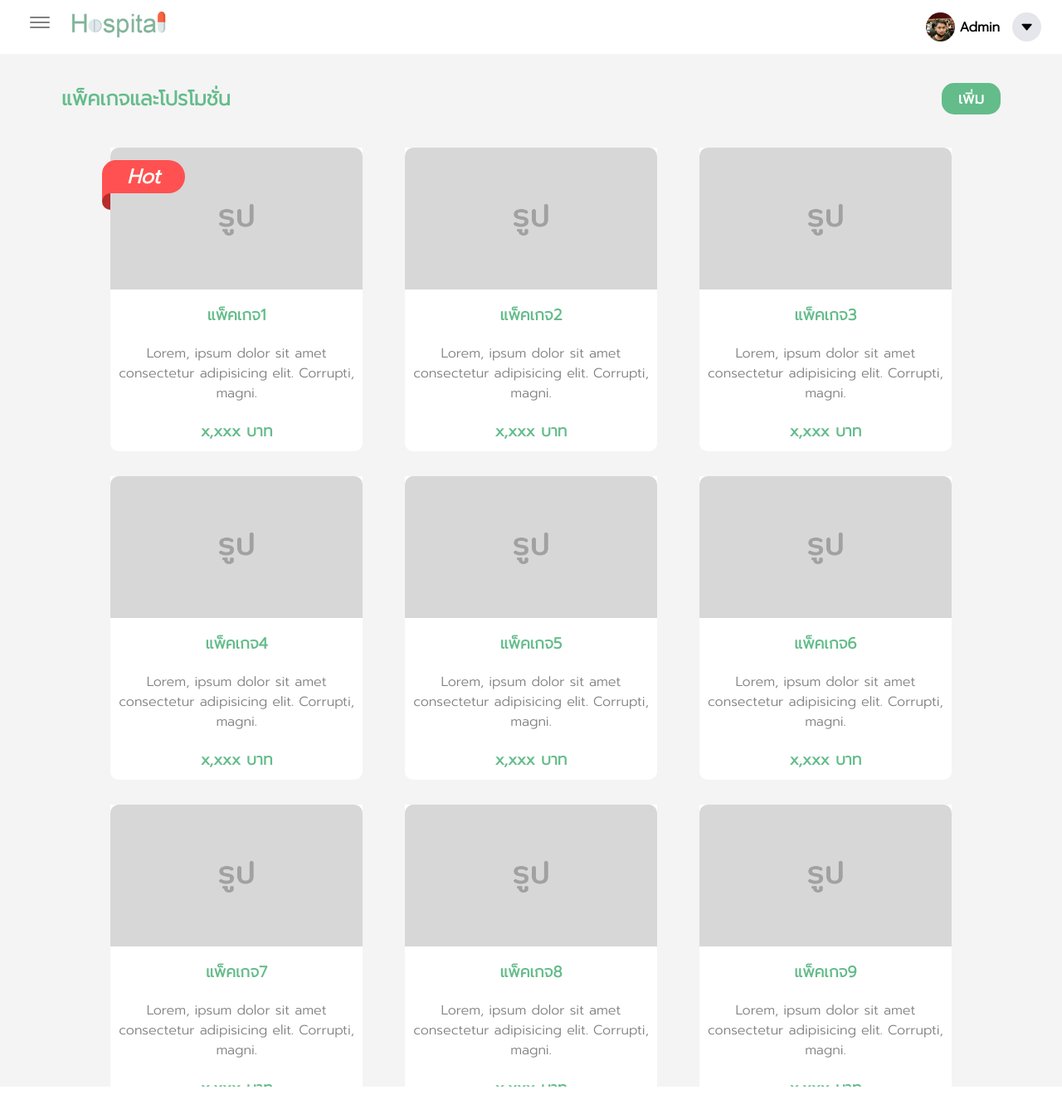
After one commit to yoki31/FPPY.github.io, a Django app: page /mpromotion in a window 1280 px wide. The commit adds this page. Shown: the top 1349 px of the page at 83% size. Run offline with Django 3.2, Linux system fonts and the light colour scheme.

Commit message:
add mpromotion.html

```diff
--- /dev/null
+++ b/doctors/templates/doctors/mpromotion.html
@@ -0,0 +1,109 @@
+{% extends "doctors/adlayout.html" %}
+{% load static %}
+
+{% block head %}
+    <link rel="Stylesheet" href="{% static 'css/style-promotion.css' %}">
+{% endblock %}
+
+{% block content %}
+
+    <div class="header-promotion-menu">
+        <h2>แพ็คเกจและโปรโมชั่น</h2>
+        <a href="#"><h3>เพิ่ม</h3></a>
+    </div>
+
+    <div class="promotion-card-area-all">
+        <div class="row">
+            <a href="#" class="promotion-card">
+                <i>Hot</i>
+                <img src="{% static 'images/pic.jpg' %}">
+                <h3>แพ็คเกจ1</h3>
+                <div class="details">
+                    <p>Lorem, ipsum dolor sit amet consectetur adipisicing elit. Corrupti, magni.</p>
+                </div>
+                <h3>x,xxx บาท</h3>
+            </a>
+
+            <a href="#" class="promotion-card">
+                <img src="{% static 'images/pic.jpg' %}">
+                <h3>แพ็คเกจ2</h3>
+                <div class="details">
+                    <p>Lorem, ipsum dolor sit amet consectetur adipisicing elit. Corrupti, magni.</p>
+                </div>
+                <h3>x,xxx บาท</h3>
+            </a>
+
+            <a href="#" class="promotion-card">
+                <img src="{% static 'images/pic.jpg' %}">
+                <h3>แพ็คเกจ3</h3>
+                <div class="details">
+                    <p>Lorem, ipsum dolor sit amet consectetur adipisicing elit. Corrupti, magni.</p>
+                </div>
+                <h3>x,xxx บาท</h3>
+            </a>
+        </div>
+
+
+
+        <div class="row">
+            <a href="#" class="promotion-card">
+                <img src="{% static 'images/pic.jpg' %}">
+                <h3>แพ็คเกจ4</h3>
+                <div class="details">
+                    <p>Lorem, ipsum dolor sit amet consectetur adipisicing elit. Corrupti, magni.</p>
+                </div>
+                <h3>x,xxx บาท</h3>
+            </a>
+
+            <a href="#" class="promotion-card">
+                <img src="{% static 'images/pic.jpg' %}">
+                <h3>แพ็คเกจ5</h3>
+                <div class="details">
+                    <p>Lorem, ipsum dolor sit amet consectetur adipisicing elit. Corrupti, magni.</p>
+                </div>
+                <h3>x,xxx บาท</h3>
+            </a>
+
+            <a href="#" class="promotion-card">
+                <img src="{% static 'images/pic.jpg' %}">
+                <h3>แพ็คเกจ6</h3>
+                <div class="details">
+                    <p>Lorem, ipsum dolor sit amet consectetur adipisicing elit. Corrupti, magni.</p>
+                </div>
+                <h3>x,xxx บาท</h3>
+            </a>
+        </div>
+
+
+
+        <div class="row">
+            <a href="#" class="promotion-card">
+                <img src="{% static 'images/pic.jpg' %}">
+                <h3>แพ็คเกจ7</h3>
+                <div class="details">
+                    <p>Lorem, ipsum dolor sit amet consectetur adipisicing elit. Corrupti, magni.</p>
+                </div>
+                <h3>x,xxx บาท</h3>
+            </a>
+
+            <a href="#" class="promotion-card">
+                <img src="{% static 'images/pic.jpg' %}">
+                <h3>แพ็คเกจ8</h3>
+                <div class="details">
+                    <p>Lorem, ipsum dolor sit amet consectetur adipisicing elit. Corrupti, magni.</p>
+                </div>
+                <h3>x,xxx บาท</h3>
+            </a>
+
+            <a href="#" class="promotion-card">
+                <img src="{% static 'images/pic.jpg' %}">
+                <h3>แพ็คเกจ9</h3>
+                <div class="details">
+                    <p>Lorem, ipsum dolor sit amet consectetur adipisicing elit. Corrupti, magni.</p>
+                </div>
+                <h3>x,xxx บาท</h3>
+            </a>
+        </div>
+    </div>
+
+{% endblock %}
--- a/doctors/urls.py
+++ b/doctors/urls.py
@@ -22,6 +22,7 @@ urlpatterns = [
     # admin
     path('mhealthblog', views.mhealthblog, name="mhealthblog"),
     path('mnews', views.mnews, name="mnews"),
+    path('mpromotion', views.mpromotion, name="mpromotion"),
     path('mdoctor', views.mdoctor, name="mdoctor"),
 
     path('edithealthblog', views.edithealthblog, name="edithealthblog"), #เดี๋ยวต้องมาแก้pathให้ตามในรายงาน มันแบ่งตามหน้าย่อยนี่จำไม่ได้ว่าเขียนยังไง
--- a/doctors/views.py
+++ b/doctors/views.py
@@ -52,6 +52,9 @@ def mnews(request):
 def mdoctor(request):
     return render(request, "doctors/mdoctor.html")
 
+def mpromotion(request):
+    return render(request, "doctors/mpromotion.html")
+
 # มันต้องแตกตามหน้าย่อย ต้องส่งหัวข้อ รูป เนื้อหาเข้าไป จำไม่ได้ ฝากทำหน่อย
 def edithealthblog(request):
     return render(request, "doctors/edithealthblog.html")
--- a/static/css/style-mhealthblog.css
+++ b/static/css/style-mhealthblog.css
@@ -1,5 +1,5 @@
 @import url("https://fonts.googleapis.com/css2?family=Prompt:wght@300&display=swap");
-/* mhealthblog and uhealthblog and healthblog */
+/* mhealthblog and uhealthblog and healthblog and mnews and unews and news */
 .area-content {
   background-color: #f4f4f4;
   display: flex;
--- /dev/null
+++ b/static/css/style-promotion.css
@@ -0,0 +1,107 @@
+@import url("https://fonts.googleapis.com/css2?family=Prompt:wght@300&display=swap");
+/* mhealthblog and uhealthblog and healthblog and mnews and unews and news */
+.area-content {
+  background-color: #f4f4f4;
+  display: flex;
+  height: 91vh;
+  width: 100%;
+  overflow: hidden;
+  overflow-y: scroll;
+  justify-content: flex-start;
+  align-items: center;
+  text-align: center;
+  flex-direction: column; }
+  .area-content .header-promotion-menu {
+    display: flex;
+    margin: 15px;
+    width: 90%;
+    justify-content: space-between;
+    align-items: center;
+    text-align: center;
+    padding: 10px; }
+    .area-content .header-promotion-menu h2 {
+      color: #63bc8a; }
+    .area-content .header-promotion-menu a {
+      position: relative;
+      display: inline-block;
+      padding: 5px 20px;
+      background: #63bc8a;
+      color: white;
+      border-radius: 15px;
+      text-decoration: none;
+      margin-top: 10px;
+      margin-bottom: 10px;
+      transition: 100ms; }
+    .area-content .header-promotion-menu a:hover {
+      background: #56cc89; }
+  .area-content .promotion-card-area-all {
+    width: 80%;
+    display: flex;
+    flex-direction: column;
+    justify-content: space-between;
+    align-items: center;
+    text-align: center; }
+    .area-content .promotion-card-area-all .row {
+      width: 100%;
+      margin-bottom: 20px;
+      padding: 5px;
+      display: flex;
+      justify-content: space-between; }
+      .area-content .promotion-card-area-all .row .promotion-card {
+        text-decoration: none;
+        width: 30%;
+        background-color: white;
+        border-bottom-left-radius: 10px;
+        border-bottom-right-radius: 10px;
+        transition: 300ms;
+        position: relative; }
+        .area-content .promotion-card-area-all .row .promotion-card i {
+          position: absolute;
+          top: 15px;
+          left: -10px;
+          width: 100px;
+          height: 40px;
+          background-color: #ff5151;
+          border-radius: 30px;
+          border-bottom-left-radius: 0;
+          border-top-left-radius: 25px;
+          display: flex;
+          justify-content: center;
+          text-align: center;
+          align-items: center;
+          font-size: 24px;
+          color: white;
+          font-weight: bold; }
+        .area-content .promotion-card-area-all .row .promotion-card i::before {
+          content: '';
+          position: absolute;
+          top: 40px;
+          left: 0px;
+          width: 10px;
+          height: 20px;
+          border-top-left-radius: 20px;
+          border-bottom-left-radius: 20px;
+          background-color: #b92b2b;
+          z-index: 2; }
+        .area-content .promotion-card-area-all .row .promotion-card i::after {
+          content: '';
+          position: absolute;
+          top: 40px;
+          left: 0px;
+          width: 10px;
+          height: 10px;
+          background-color: #ff5151; }
+        .area-content .promotion-card-area-all .row .promotion-card img {
+          width: 100%;
+          border-top-left-radius: 10px;
+          border-top-right-radius: 10px; }
+        .area-content .promotion-card-area-all .row .promotion-card h3 {
+          color: #63bc8a;
+          padding: 10px; }
+        .area-content .promotion-card-area-all .row .promotion-card .details {
+          color: gray;
+          padding: 10px; }
+      .area-content .promotion-card-area-all .row .promotion-card:hover {
+        transform: scale(1.1); }
+
+/*# sourceMappingURL=style-promotion.css.map */
--- /dev/null
+++ b/static/scss/style-promotion.scss
@@ -0,0 +1,156 @@
+@import url('https://fonts.googleapis.com/css2?family=Prompt:wght@300&display=swap');
+
+/* mhealthblog and uhealthblog and healthblog and mnews and unews and news */
+
+// $BGcolor:#63bc8a;
+$BGcolor:#f4f4f4;
+$Cardcolor:white;
+$labelcolor:#F2DC99;
+$Topiccolor: #63bc8a;
+// * {
+//     margin: 0;
+//     padding: 0;
+//     box-sizing: border-box;
+//     font-family: 'Prompt', sans-serif;
+// }
+
+.area-content {
+    background-color: $BGcolor;
+    display: flex;
+    height: 91vh;
+    width: 100%;
+    overflow: hidden;
+    overflow-y: scroll;
+    justify-content: flex-start;
+    align-items: center;
+    text-align: center;
+    // position: relative;
+    flex-direction: column;
+
+    .header-promotion-menu {
+        display: flex;
+        margin: 15px;
+        width: 90%;
+        justify-content: space-between;
+        align-items: center;
+        text-align: center;
+        padding: 10px;
+        h2 {
+            color: $Topiccolor;
+        }
+        a {
+            position: relative;
+            display: inline-block;
+            padding: 5px 20px;
+            background: $Topiccolor;
+            color: $Cardcolor;
+            border-radius: 15px;
+            text-decoration: none;
+            margin-top: 10px;
+            margin-bottom: 10px;
+            transition: 100ms;
+        }
+
+        a:hover {
+            background: #56cc89;
+        }
+    }
+
+    .promotion-card-area-all {
+        width: 80%;
+        display: flex;
+        flex-direction: column;
+        justify-content: space-between;
+        align-items: center;
+        text-align: center;
+        // background-color: rgb(177, 138, 216);
+        .row {
+            width: 100%;
+            // height: 350px;
+            margin-bottom: 20px;
+            padding: 5px;
+            // background-color: pink;
+            display: flex;
+            justify-content: space-between;
+            .promotion-card {
+                text-decoration: none;
+                width: 30%;
+                background-color: $Cardcolor;
+                // border-radius: 10px;
+                // overflow: hidden;
+
+                border-bottom-left-radius: 10px;
+                border-bottom-right-radius: 10px;
+                transition: 300ms;
+
+                // ลอง
+                position: relative;
+                i {
+                    position: absolute;
+                    // position: relative;
+                    top: 15px;
+                    left: -10px;
+                    width: 100px;
+                    height: 40px;
+                    background-color: rgb(255, 81, 81);
+                    border-radius: 30px;
+                    border-bottom-left-radius: 0;
+                    border-top-left-radius: 25px;
+
+                    display: flex;
+                    justify-content: center;
+                    text-align: center;
+                    align-items: center;
+
+                    font-size: 24px;
+                    color: white;
+                    font-weight: bold;
+                }
+
+                i::before {
+                    content: '';
+                    position: absolute;
+                    top: 40px;
+                    left: 0px;
+                    width: 10px;
+                    height: 20px;
+                    border-top-left-radius: 20px;
+                    border-bottom-left-radius: 20px;
+                    background-color: rgb(185, 43, 43);
+                    z-index: 2;
+                }
+
+                i::after {
+                    content: '';
+                    position: absolute;
+                    top: 40px;
+                    left: 0px;
+                    width: 10px;
+                    height: 10px;
+                    background-color: rgb(255, 81, 81);
+                }
+
+                img {
+                    width: 100%;
+
+                    border-top-left-radius: 10px;
+                    border-top-right-radius: 10px;
+                }
+
+                h3 {
+                    color: $Topiccolor;
+                    padding: 10px;
+                }
+
+                .details {
+                    color: gray;
+                    padding: 10px;
+                }
+            }
+
+            .promotion-card:hover {
+                transform: scale(1.1);
+            }
+        }
+    }
+}
```
Also changed, not shown: 2 other files.
